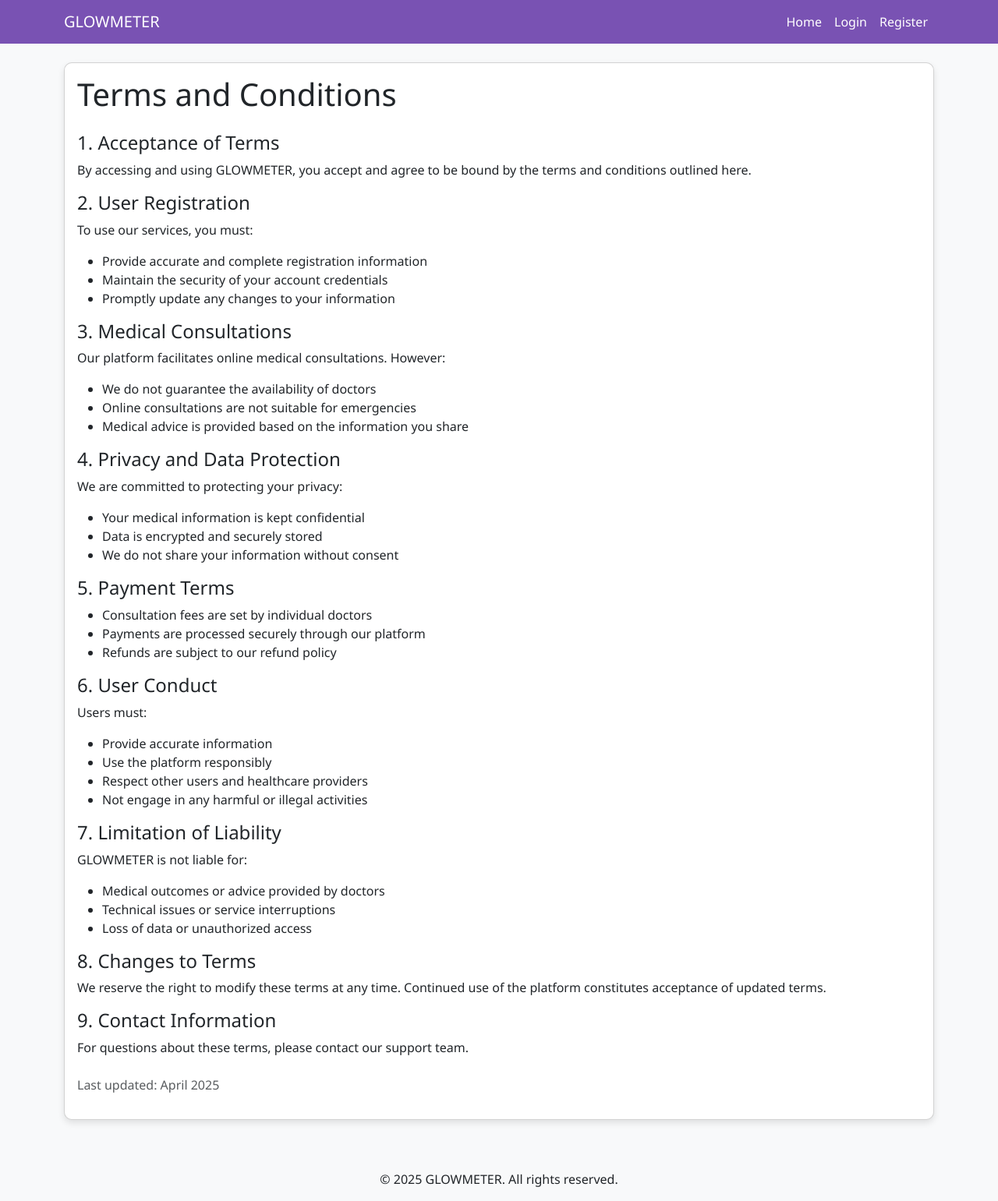
After one commit to TreesaKuriakose/Dr.Skin, a Django app: page /terms-and-conditions/ in a window 1280 px wide. The commit adds this page. Shown: the whole page at 78% size. Run offline with Django 5.2, Linux system fonts and the light colour scheme.

Commit message:
cj commit

```diff
--- a/glowmeter_app/urls.py
+++ b/glowmeter_app/urls.py
@@ -11,6 +11,7 @@
     ), name='logout'),
     path('register/', views.register_user, name='register'),
     path('register-doctor/', views.register_doctor, name='register_doctor'),
+    path('terms-and-conditions/', views.terms_and_conditions, name='terms_and_conditions'),
     path('dashboard/', views.dashboard, name='dashboard'),
     path('edit-profile/', views.edit_profile, name='edit_profile'),
     path('change-password/', views.change_password, name='change_password'),
--- a/glowmeter_app/views.py
+++ b/glowmeter_app/views.py
@@ -1004,3 +1004,7 @@
             messages.error(request, "Please provide a reply.")
 
     return redirect('view_feedbacks')
+
+def terms_and_conditions(request):
+    """View for Terms and Conditions page"""
+    return render(request, 'terms_and_conditions.html')
--- a/templates/register.html
+++ b/templates/register.html
@@ -147,8 +147,8 @@
                         </div>
 
                         <div class="mb-3 form-check">
-                            <input type="checkbox" class="form-check-input" id="terms" required>
-                            <label class="form-check-label" for="terms">I agree to the <a href="#">Terms and Conditions</a></label>
+                            <input type="checkbox" class="form-check-input" id="terms" name="terms" required>
+                            <label class="form-check-label" for="terms">I agree to the <a href="{% url 'terms_and_conditions' %}" target="_blank">Terms and Conditions</a></label>
                         </div>
 
                         <button type="submit" class="btn btn-primary w-100">Register</button>
--- /dev/null
+++ b/templates/terms_and_conditions.html
@@ -0,0 +1,74 @@
+{% extends 'base.html' %}
+
+{% block title %}Terms and Conditions | GLOWMETER{% endblock %}
+
+{% block content %}
+<div class="container mt-4">
+    <div class="card">
+        <div class="card-body">
+            <h1 class="card-title mb-4">Terms and Conditions</h1>
+
+            <h4>1. Acceptance of Terms</h4>
+            <p>By accessing and using GLOWMETER, you accept and agree to be bound by the terms and conditions outlined here.</p>
+
+            <h4>2. User Registration</h4>
+            <p>To use our services, you must:</p>
+            <ul>
+                <li>Provide accurate and complete registration information</li>
+                <li>Maintain the security of your account credentials</li>
+                <li>Promptly update any changes to your information</li>
+            </ul>
+
+            <h4>3. Medical Consultations</h4>
+            <p>Our platform facilitates online medical consultations. However:</p>
+            <ul>
+                <li>We do not guarantee the availability of doctors</li>
+                <li>Online consultations are not suitable for emergencies</li>
+                <li>Medical advice is provided based on the information you share</li>
+            </ul>
+
+            <h4>4. Privacy and Data Protection</h4>
+            <p>We are committed to protecting your privacy:</p>
+            <ul>
+                <li>Your medical information is kept confidential</li>
+                <li>Data is encrypted and securely stored</li>
+                <li>We do not share your information without consent</li>
+            </ul>
+
+            <h4>5. Payment Terms</h4>
+            <ul>
+                <li>Consultation fees are set by individual doctors</li>
+                <li>Payments are processed securely through our platform</li>
+                <li>Refunds are subject to our refund policy</li>
+            </ul>
+
+            <h4>6. User Conduct</h4>
+            <p>Users must:</p>
+            <ul>
+                <li>Provide accurate information</li>
+                <li>Use the platform responsibly</li>
+                <li>Respect other users and healthcare providers</li>
+                <li>Not engage in any harmful or illegal activities</li>
+            </ul>
+
+            <h4>7. Limitation of Liability</h4>
+            <p>GLOWMETER is not liable for:</p>
+            <ul>
+                <li>Medical outcomes or advice provided by doctors</li>
+                <li>Technical issues or service interruptions</li>
+                <li>Loss of data or unauthorized access</li>
+            </ul>
+
+            <h4>8. Changes to Terms</h4>
+            <p>We reserve the right to modify these terms at any time. Continued use of the platform constitutes acceptance of updated terms.</p>
+
+            <h4>9. Contact Information</h4>
+            <p>For questions about these terms, please contact our support team.</p>
+
+            <div class="mt-4">
+                <p class="text-muted">Last updated: April 2025</p>
+            </div>
+        </div>
+    </div>
+</div>
+{% endblock %}
```
